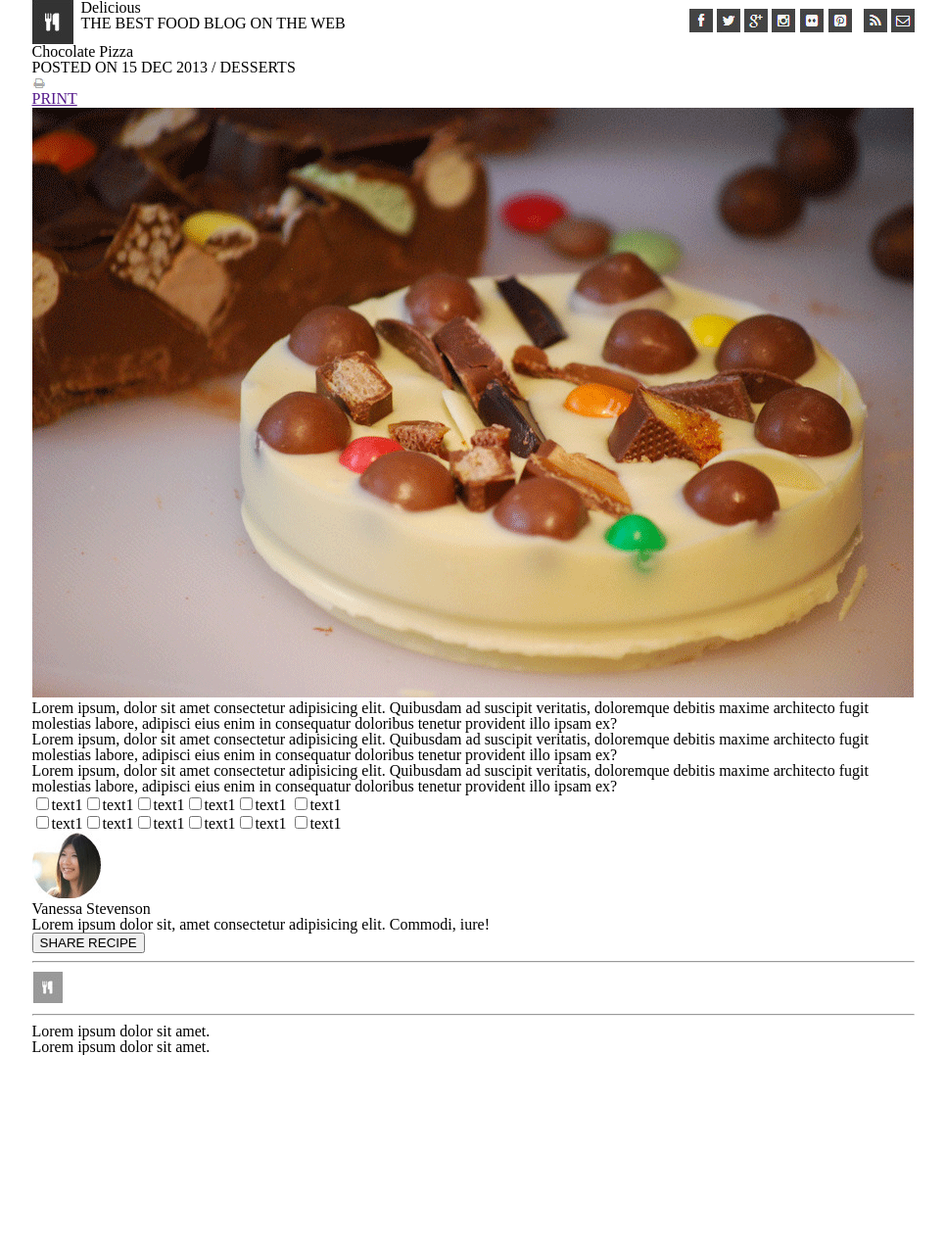
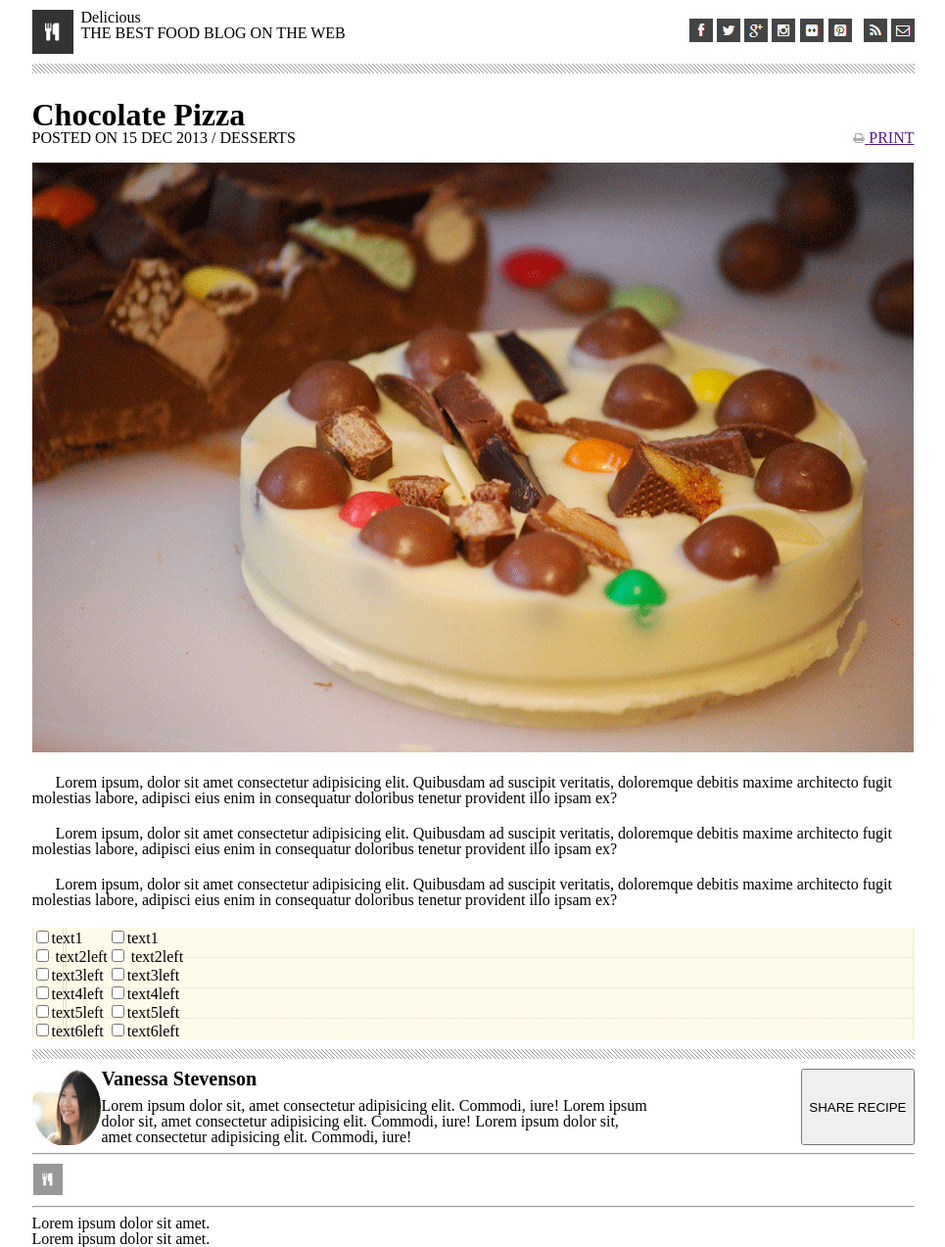
Before and after one commit to jthippo/chocolate-pizza, a plain HTML site: page index.html in a window 1280 px wide. Shown: the whole page at 98% size, without its empty margins (157-1122 px from the left). Before the commit the page ends 1077 px from the top, so only its background shows below. Drawn offline with Linux system fonts and the light colour scheme.

Commit message:
Demie: Changes to CSS

```diff
--- a/index.html
+++ b/index.html
@@ -30,11 +30,14 @@
     <div class="hr"></div>
     <main>
       <section id="mainhead">
+        <div>
           <h1>Chocolate Pizza</h1>
           <p>POSTED ON 15 DEC 2013 / DESSERTS</p>
+        </div>
+
         <a href=""
           ><img src="img/print-icon.png" alt="" />
-          <p>PRINT</p></a
+          <span>PRINT</span></a
         >
       </section>
 
@@ -60,39 +63,81 @@
         </p>
       </section>
       <section id="ingredients">
-        <div id="rightingredients">
-          <input type="checkbox" name="text1" id="" />text1<input
+        <div id="leftingredients">
+          <div>
+          <input type="checkbox" name="text1" id="" />text1</div>
+
+          <div>
+          <input
             type="checkbox"
             name=""
             id=""
-          />text1<input type="checkbox" name="" id="" />text1<input
+          />
+
+          text2left
+        </div>
+
+        <div>
+        <input type="checkbox" name="" id="" />text3left
+        </div>
+
+        <div>
+          <input type="checkbox" name="" id="" />text4left
+          </div>
+
+          <div>
+            <input type="checkbox" name="" id="" />text5left
+          </div>
+            <div>
+              <input type="checkbox" name="" id="" />text6left
+              </div></div>
+
+              <div id="rightingredients">
+                <div>
+                <input type="checkbox" name="text1" id="" />text1</div>
+
+                <div>
+                <input
                   type="checkbox"
                   name=""
                   id=""
-          />text1<input type="checkbox" name="" id="" />text1
-          <input type="checkbox" name="" id="" />text1
+                />
+
+                text2left
               </div>
-        <div id="leftingredients">
-          <input type="checkbox" name="" id="" />text1<input
-            type="checkbox"
-            name=""
-            id=""
-          />text1<input type="checkbox" name="" id="" />text1<input
-            type="checkbox"
-            name=""
-            id=""
-          />text1<input type="checkbox" name="" id="" />text1
-          <input type="checkbox" name="" id="" />text1
+
+              <div>
+              <input type="checkbox" name="" id="" />text3left
               </div>
+
+              <div>
+                <input type="checkbox" name="" id="" />text4left
+                </div>
+
+                <div>
+                  <input type="checkbox" name="" id="" />text5left
+                </div>
+                  <div>
+                    <input type="checkbox" name="" id="" />text6left
+                    </div></div>
+
+
       </section>
       <div class="hr"></div>
       <section id="author">
+        <div id="author-info">
         <img src="./img/van-pic.png" alt="Vanessa" />
+
+          <div id="author-name">
           <h3>Vanessa Stevenson</h3>
           <p>
             Lorem ipsum dolor sit, amet consectetur adipisicing elit. Commodi,
+            iure! Lorem ipsum dolor sit, amet consectetur adipisicing elit. Commodi,
+            iure! Lorem ipsum dolor sit, amet consectetur adipisicing elit. Commodi,
             iure!
           </p>
+          </div>
+        </div>
         <button id="sharerecipe">SHARE RECIPE</button>
       </section>
     </main>
--- a/style.css
+++ b/style.css
@@ -8,6 +8,7 @@ header {
   flex-wrap: nowrap;
   justify-content: space-between;
   align-items: center;
+  margin-top: 10px;
 }
 
 #logo-title {
@@ -29,3 +30,65 @@ nav {
 nav a:nth-child(7) {
   padding-left: 8px;
 }
+
+.hr {
+  width: 100%;
+  height: 10px;
+  background-image: url('./img/hr-img.png');
+  margin: 10px 0;
+}
+
+h1 {
+  font-weight: bolder;
+  font-size: xx-large;
+}
+
+#mainhead {
+  display: flex;
+  justify-content: space-between;
+  align-items: flex-end;
+  padding-top: 16px;
+  padding-bottom: 16px;
+}
+
+#mainbody p {
+  text-indent: 24px;
+  margin-top: 20px;
+  margin-bottom: 20px;
+}
+
+#ingredients {
+  background-image: url('./img/list-bg.png');
+  display: flex;
+  flex-direction: row;
+}
+
+#leftingredients, #rightingredients {
+  display: flex;
+  flex-direction: column;
+}
+
+#author {
+  display: flex;
+  justify-content: space-between;
+}
+
+#author-info {
+  display: flex;
+  max-width: 70%;
+}
+
+#author-name {
+  display: flex;
+  flex-direction: column;
+  gap: 10px;
+}
+
+#author-name h3 {
+  font-size: 20px;
+  font-weight: bold;
+}
+
+#sharerecipe {
+   margin-left: 32px;
+}
```
Lines whose indentation alone changed are shown as unchanged.
